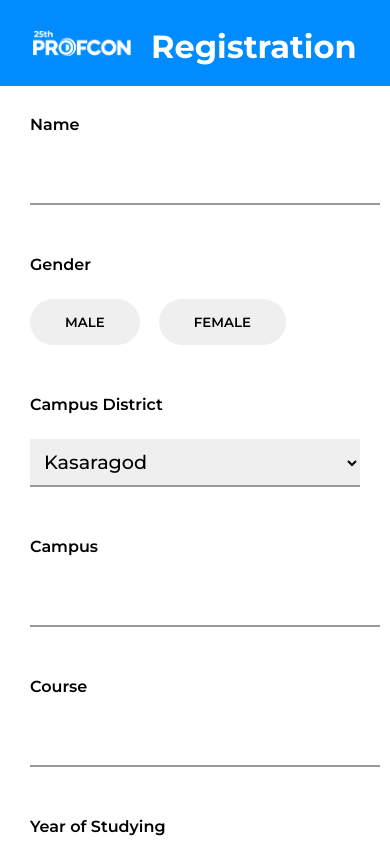
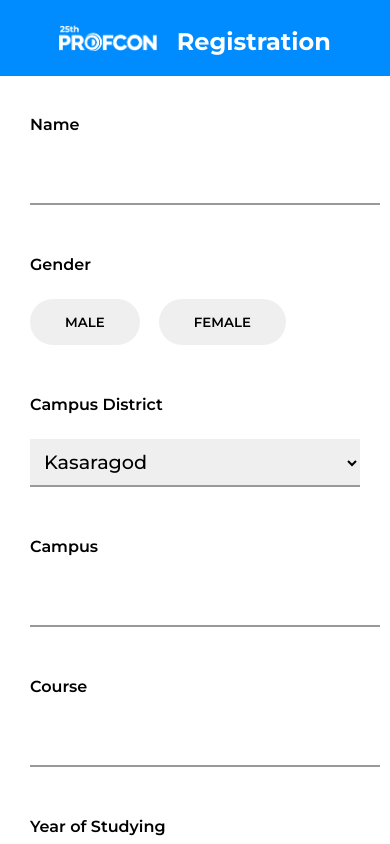
Before and after one commit to aqeelshamz/Profcon2021Registration-New, a plain HTML site: page index.html in a window 390 px wide. Shown: the top 844 px of the page. Drawn offline with Linux system fonts and the light colour scheme.

Commit message:
fontsize:

```diff
--- a/style.scss
+++ b/style.scss
@@ -125,26 +125,25 @@ input[type="text"]:focus {
 }
 
 .row{
-    display: none;
     padding-top: 2%;
     padding-bottom: 2%;
     top: 0;
     left: 0;
     z-index: 1000;
     width: 45%;
-    position: fixed;
-    background: #008cff;
+    position: relative;
+    background: white;
     justify-content: center;
     align-items: center;
     img{
+        display: none;
         filter: brightness(0) invert(1);
     }
     h1{
-        filter: brightness(0) invert(1);
-        color: #008cff;
+        color: rgb(17, 17, 43);
         font-size: 2rem;
         margin-top: 2%;
-        margin-left: 20px;
+        margin-left: 0px;
     }
 }
 
@@ -162,6 +161,16 @@ h4, h2{
     }
 
     .row{
+        background: #008cff;
+        position: fixed;
+        h1{
+            font-size: 1.5rem;
+            margin-left: 20px;
+            color: white;
+        }
+        img{
+            display: block;
+        }
         display: flex;
         padding-top: 5%;
     padding-bottom: 5%;
```
Also changed, not shown: style.css, 1 other file.
